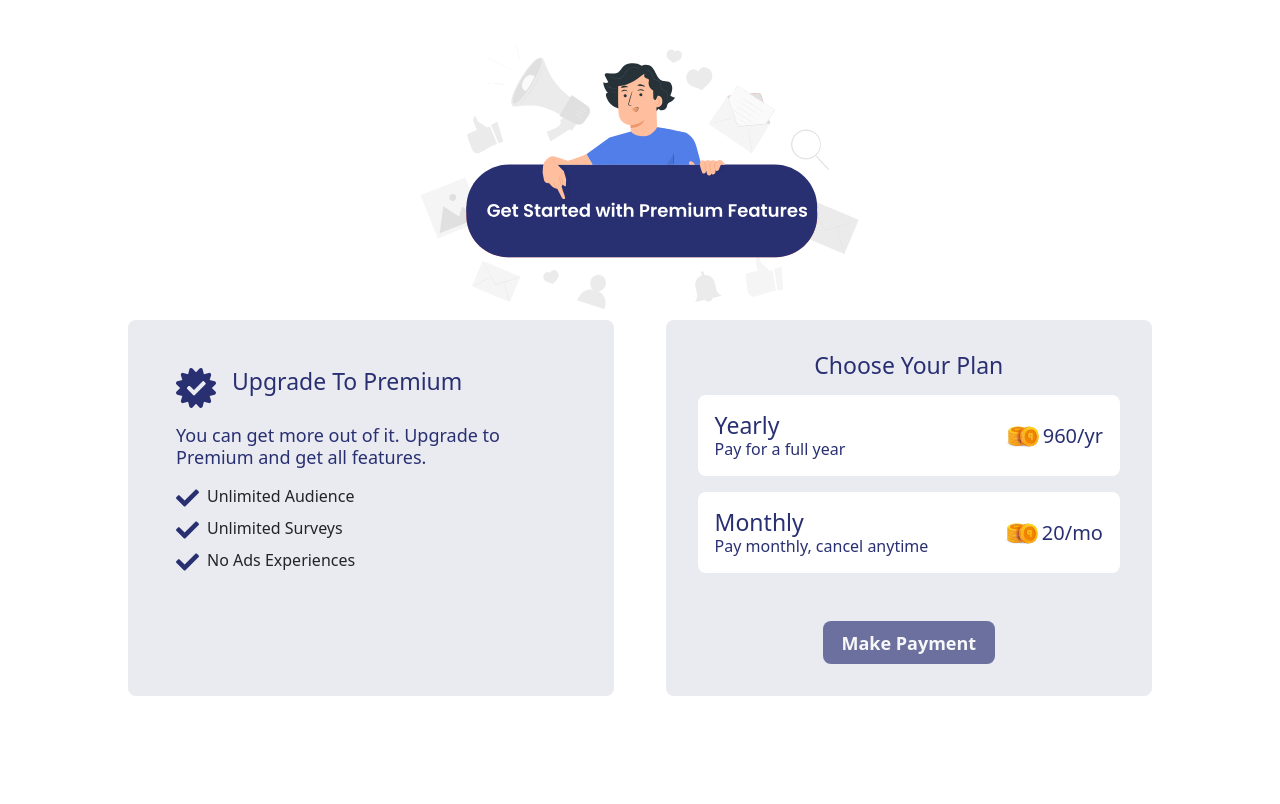
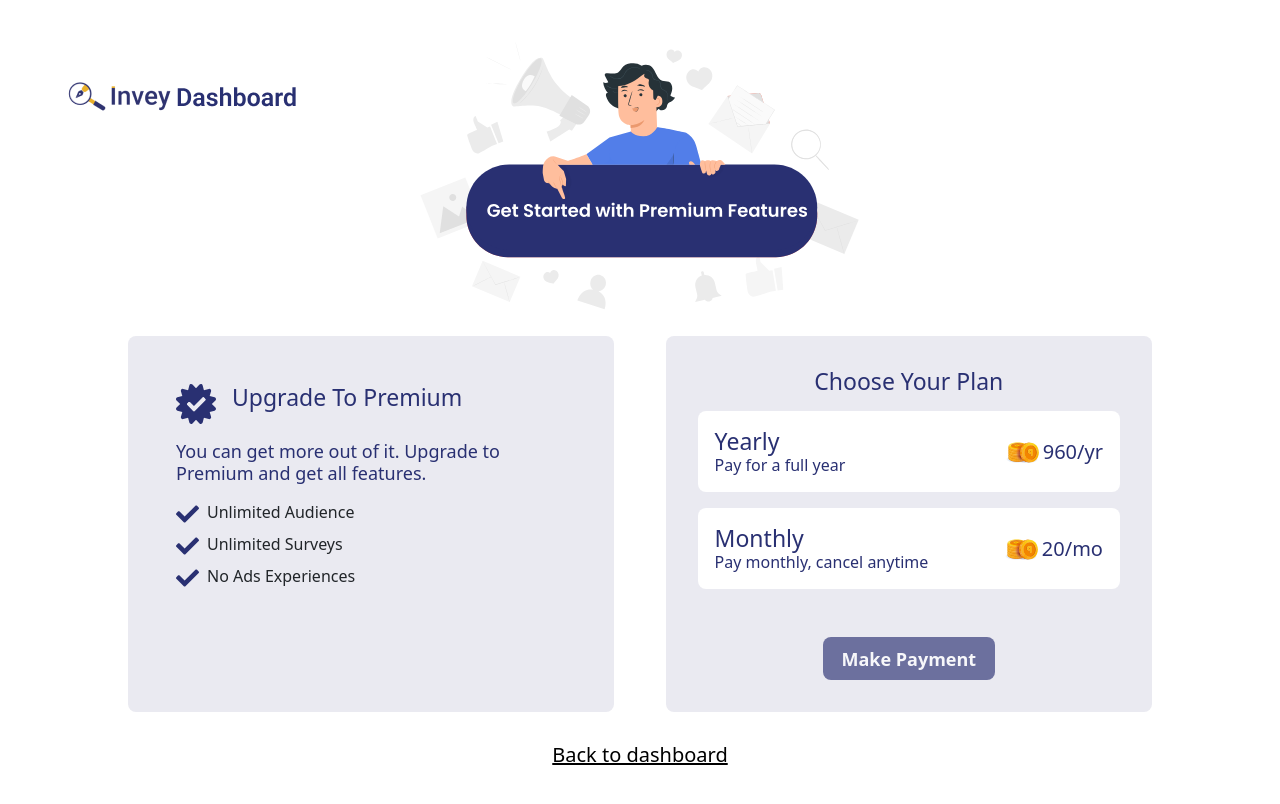
Before and after one commit to findit-omae-wa-mou-shindeiru/Invey, a Next.js app in the folder ui/: page /plan in a window 1280 px wide. Shown: the top 804 px of the page. Built offline with nearby package versions, Linux system fonts and the light colour scheme.

Commit message:
feat: add btn back on plan page

```diff
--- a/ui/src/pages/plan.tsx
+++ b/ui/src/pages/plan.tsx
@@ -3,6 +3,7 @@ import { useState } from "react";
 import { IPlanOption } from "interfaces";
 import { ApiProxy } from "services";
 import { Loading } from "components";
+import Link from "next/link";
 
 const leftContentListItems = [
   "Unlimited Audience",
@@ -39,8 +40,8 @@ const Plan = () => {
     );
 
     if (err || !res) {
-      if(err.response.data) {
-        alert(err.response.data)
+      if (err.response.data) {
+        alert(err.response.data);
       } else {
         alert(err);
       }
@@ -60,16 +61,20 @@ const Plan = () => {
   };
 
   return (
-    <div className={styles.container + " page"}>
+    <div className={styles.container + " page position-relative"}>
       {loading && <Loading />}
+      <Link href="/dashboard/explore">
+        <div className={styles.topLeftContainer + " btn position-absolute"}>
+          <img src="/logo-white.png" alt="logo" />
+        </div>
+      </Link>
+
       <div className={styles.iconContainer}>
         <img src="/plan-icon.svg" alt="plan icon" />
       </div>
+      <div className={styles.formContainer + " position-absolute pb-5"}>
         <div
-        className={
-          styles.contentContainer +
-          " position-absolute d-flex justify-content-center"
-        }
+          className={styles.contentContainer + " d-flex justify-content-center"}
         >
           <div className={styles.leftContentContainer}>
             <div className={styles.leftContentTitleContainer + " d-flex"}>
@@ -86,7 +91,8 @@ const Plan = () => {
                 " mt-3 d-flex align-items-center"
               }
             >
-            You can get more out of it. Upgrade to Premium and get all features.
+              You can get more out of it. Upgrade to Premium and get all
+              features.
             </div>
             <div className={styles.leftContentList + " mt-3"}>
               {leftContentListItems.map((item, idx) => {
@@ -171,6 +177,14 @@ const Plan = () => {
             </div>
           </div>
         </div>
+        <div className={styles.btnBackContainer + " mt-4"}>
+          <Link href="/dashboard/explore">
+            <div className={styles.btnBack + " btn text-center w-100"}>
+              Back to dashboard
+            </div>
+          </Link>
+        </div>
+      </div>
     </div>
   );
 };
--- a/ui/src/styles/plan.module.css
+++ b/ui/src/styles/plan.module.css
@@ -9,16 +9,19 @@
   margin: 1rem auto;
 }
 
-.contentContainer {
+.formContainer {
   z-index: 2;
-  gap: 4%;
   top: 40vh;
   width: 100%;
 }
 
+.contentContainer {
+  gap: 4%;
+}
+
 .contentContainer > * {
   width: 38%;
-  background: #EAEAF1;
+  background: #eaeaf1;
   border-radius: 8px;
 }
 
@@ -56,7 +59,7 @@
 }
 
 .planContainer {
-  background: #FFFFFF;
+  background: #ffffff;
   border-radius: 8px;
   padding: 1rem;
 }
@@ -97,10 +100,23 @@
   font-weight: 700;
   font-size: calc(10px + 0.5rem);
   line-height: calc(14px + 0.5rem);
-  color: #FFFFFF;
+  color: #ffffff;
 }
 
 .rightContentBtnContainer > button:hover {
-  color: #FFFFFF;
+  color: #ffffff;
   box-shadow: 1px 1px 8px 8px rgba(0, 0, 0, 0.1);
 }
+
+.topLeftContainer {
+  top: 50px;
+  left: 50px;
+}
+
+.btnBack {
+  font-weight: 300;
+  font-size: calc(12px + 0.5rem);
+  line-height: calc(15px + 0.5rem);
+  text-decoration-line: underline;
+  color: #000000;
+}
```
Lines whose indentation alone changed are shown as unchanged.
